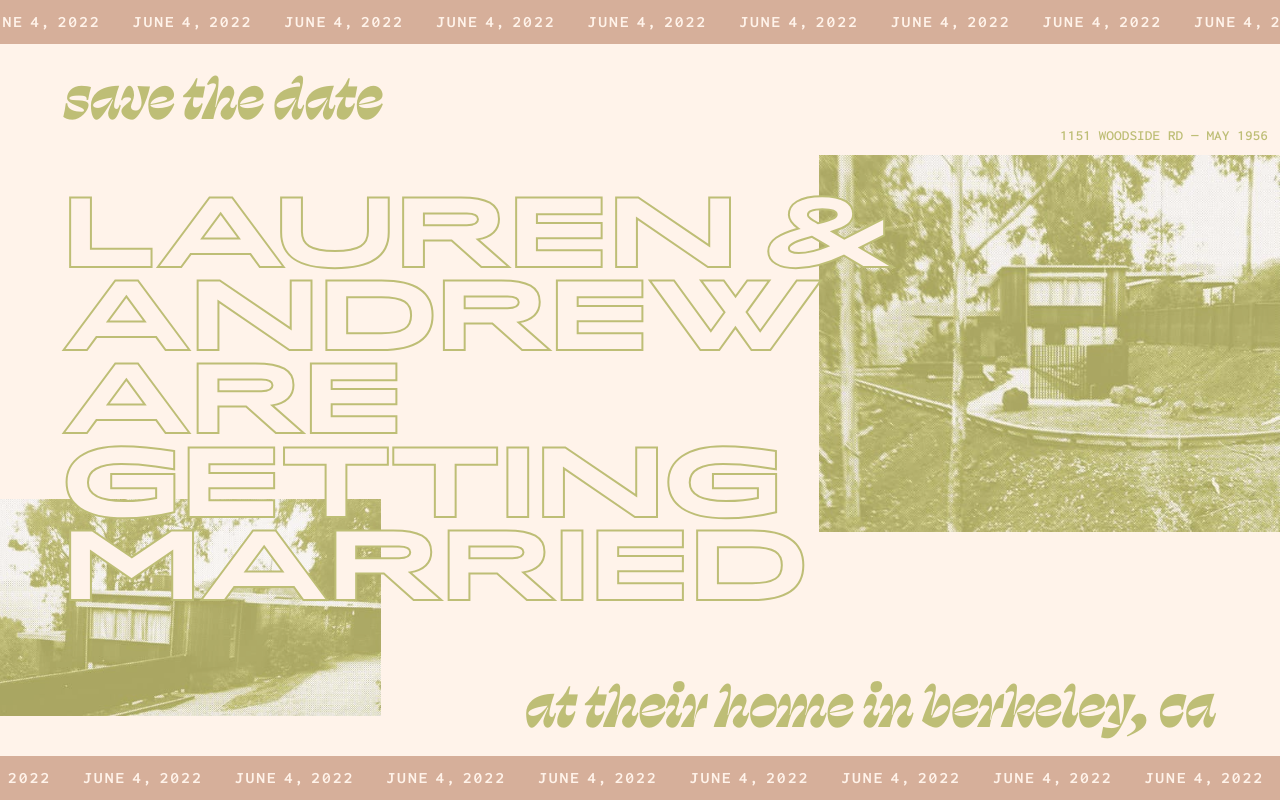
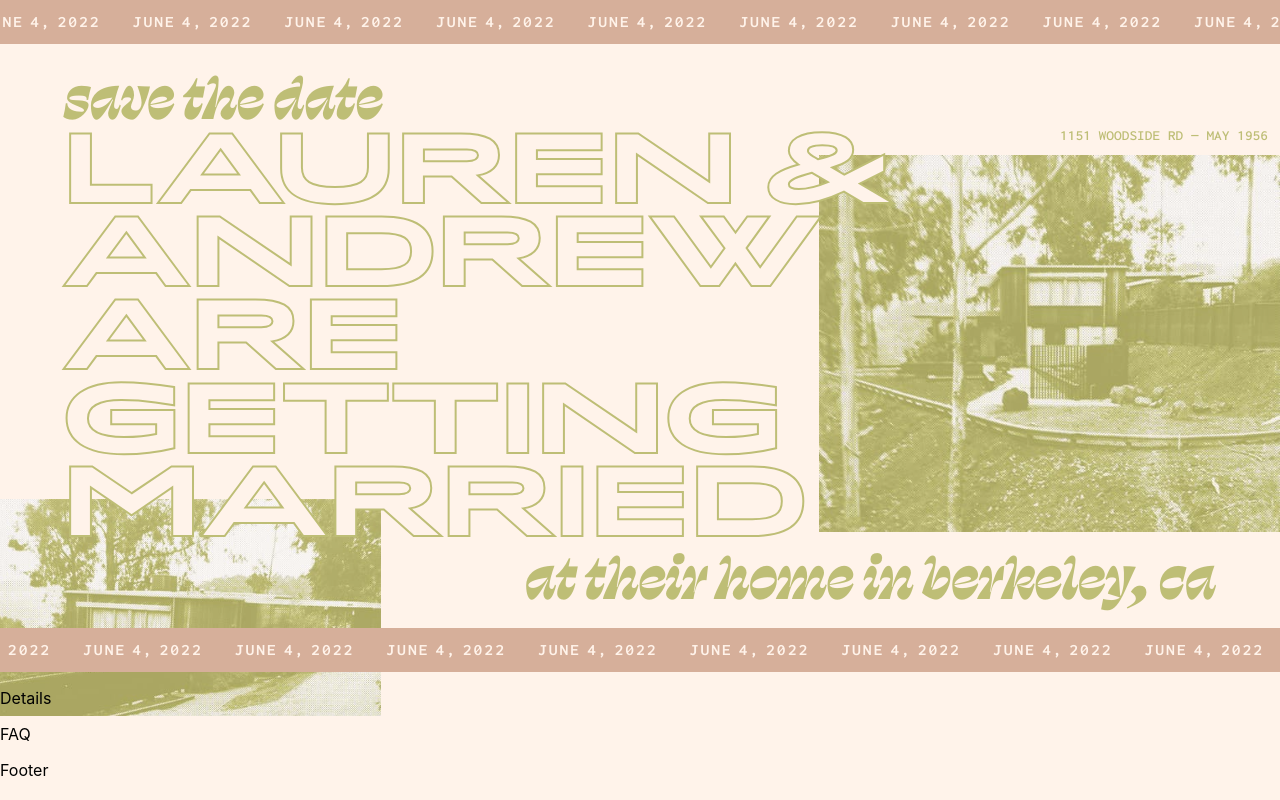
Before and after one commit to greymechanic/dash.wedding, a React (Create React App) app: page / in a window 1280 px wide. Built offline with nearby package versions, Linux system fonts and the light colour scheme.

Commit message:
add basic page structure

```diff
--- a/src/App.js
+++ b/src/App.js
@@ -1,6 +1,8 @@
 import "./App.scss";
-import woodside1 from "./images/woodside-1.jpg";
-import woodside2 from "./images/woodside-2.jpg";
+import Details from "./components/Details";
+import FAQ from "./components/FAQ";
+import Footer from "./components/Footer";
+import LandingPage from "./components/LandingPage";
 
 function App() {
   var vh = window.innerHeight * 0.01,
@@ -26,66 +28,11 @@ function App() {
 
   setHeight();
   return (
-    <div className="home page">
-      <header className="marquee">
-        <p>June<span> </span>4,<span> </span>2022</p>
-        <p aria-hidden="true">June<span> </span>4,<span> </span>2022</p>
-        <p aria-hidden="true">June<span> </span>4,<span> </span>2022</p>
-        <p aria-hidden="true">June<span> </span>4,<span> </span>2022</p>
-        <p aria-hidden="true">June<span> </span>4,<span> </span>2022</p>
-        <p aria-hidden="true">June<span> </span>4,<span> </span>2022</p>
-        <p aria-hidden="true">June<span> </span>4,<span> </span>2022</p>
-        <p aria-hidden="true">June<span> </span>4,<span> </span>2022</p>
-        <p aria-hidden="true">June<span> </span>4,<span> </span>2022</p>
-        <p aria-hidden="true">June<span> </span>4,<span> </span>2022</p>
-        <p aria-hidden="true">June<span> </span>4,<span> </span>2022</p>
-        <p aria-hidden="true">June<span> </span>4,<span> </span>2022</p>
-        <p aria-hidden="true">June<span> </span>4,<span> </span>2022</p>
-        <p aria-hidden="true">June<span> </span>4,<span> </span>2022</p>
-        <p aria-hidden="true">June<span> </span>4,<span> </span>2022</p>
-        <p aria-hidden="true">June<span> </span>4,<span> </span>2022</p>
-        <p aria-hidden="true">June<span> </span>4,<span> </span>2022</p>
-        <p aria-hidden="true">June<span> </span>4,<span> </span>2022</p>
-      </header>
-      <div className="main">
-        <h2>save the date</h2>
-        <h1>
-          LAUREN & <br />
-          ANDREW <br />
-          ARE <br />
-          GETTING <br />
-          MARRIED
-        </h1>
-        <h2 className="tagline">at their home in berkeley, ca</h2>
-        <div className="background top-image">
-          <p className="caption">1151 Woodside Rd — May 1956</p>
-          <img src={woodside1} />
-        </div>
-        <div className="background bottom-image">
-          {/* <p className="caption">1151 Woodside Rd - May 1956</p> */}
-          <img src={woodside2} />
-        </div>
-      </div>
-      <footer className="marquee-r">
-        <p>June<span> </span>4,<span> </span>2022</p>
-        <p aria-hidden="true">June<span> </span>4,<span> </span>2022</p>
-        <p aria-hidden="true">June<span> </span>4,<span> </span>2022</p>
-        <p aria-hidden="true">June<span> </span>4,<span> </span>2022</p>
-        <p aria-hidden="true">June<span> </span>4,<span> </span>2022</p>
-        <p aria-hidden="true">June<span> </span>4,<span> </span>2022</p>
-        <p aria-hidden="true">June<span> </span>4,<span> </span>2022</p>
-        <p aria-hidden="true">June<span> </span>4,<span> </span>2022</p>
-        <p aria-hidden="true">June<span> </span>4,<span> </span>2022</p>
-        <p aria-hidden="true">June<span> </span>4,<span> </span>2022</p>
-        <p aria-hidden="true">June<span> </span>4,<span> </span>2022</p>
-        <p aria-hidden="true">June<span> </span>4,<span> </span>2022</p>
-        <p aria-hidden="true">June<span> </span>4,<span> </span>2022</p>
-        <p aria-hidden="true">June<span> </span>4,<span> </span>2022</p>
-        <p aria-hidden="true">June<span> </span>4,<span> </span>2022</p>
-        <p aria-hidden="true">June<span> </span>4,<span> </span>2022</p>
-        <p aria-hidden="true">June<span> </span>4,<span> </span>2022</p>
-        <p aria-hidden="true">June<span> </span>4,<span> </span>2022</p>
-      </footer>
+    <div className="wrapper">
+      <LandingPage />
+      <Details />
+      <FAQ />
+      <Footer />
     </div>
   );
 }
--- /dev/null
+++ b/src/components/Details.js
@@ -0,0 +1,10 @@
+
+function Details() {
+  return (
+    <div className="xxx">
+      <p>Details</p>
+    </div>
+  );
+}
+
+export default Details;
--- /dev/null
+++ b/src/components/FAQ.js
@@ -0,0 +1,10 @@
+
+function FAQ() {
+  return (
+    <div className="xxx">
+      <p>FAQ</p>
+    </div>
+  );
+}
+
+export default FAQ;
--- /dev/null
+++ b/src/components/Footer.js
@@ -0,0 +1,10 @@
+
+function Footer() {
+  return (
+    <div className="xxx">
+      <p>Footer</p>
+    </div>
+  );
+}
+
+export default Footer;
--- /dev/null
+++ b/src/components/LandingPage.js
@@ -0,0 +1,70 @@
+import woodside1 from "../images/woodside-1.jpg";
+import woodside2 from "../images/woodside-2.jpg";
+
+function LandingPage() {
+  return (
+    <div className="home page">
+    <header className="marquee">
+      <p>June<span> </span>4,<span> </span>2022</p>
+      <p aria-hidden="true">June<span> </span>4,<span> </span>2022</p>
+      <p aria-hidden="true">June<span> </span>4,<span> </span>2022</p>
+      <p aria-hidden="true">June<span> </span>4,<span> </span>2022</p>
+      <p aria-hidden="true">June<span> </span>4,<span> </span>2022</p>
+      <p aria-hidden="true">June<span> </span>4,<span> </span>2022</p>
+      <p aria-hidden="true">June<span> </span>4,<span> </span>2022</p>
+      <p aria-hidden="true">June<span> </span>4,<span> </span>2022</p>
+      <p aria-hidden="true">June<span> </span>4,<span> </span>2022</p>
+      <p aria-hidden="true">June<span> </span>4,<span> </span>2022</p>
+      <p aria-hidden="true">June<span> </span>4,<span> </span>2022</p>
+      <p aria-hidden="true">June<span> </span>4,<span> </span>2022</p>
+      <p aria-hidden="true">June<span> </span>4,<span> </span>2022</p>
+      <p aria-hidden="true">June<span> </span>4,<span> </span>2022</p>
+      <p aria-hidden="true">June<span> </span>4,<span> </span>2022</p>
+      <p aria-hidden="true">June<span> </span>4,<span> </span>2022</p>
+      <p aria-hidden="true">June<span> </span>4,<span> </span>2022</p>
+      <p aria-hidden="true">June<span> </span>4,<span> </span>2022</p>
+    </header>
+    <div className="main">
+      <h2>save the date</h2>
+      <h1>
+        LAUREN & <br />
+        ANDREW <br />
+        ARE <br />
+        GETTING <br />
+        MARRIED
+      </h1>
+      <h2 className="tagline">at their home in berkeley, ca</h2>
+      <div className="background top-image">
+        <p className="caption">1151 Woodside Rd — May 1956</p>
+        <img src={woodside1} />
+      </div>
+      <div className="background bottom-image">
+        {/* <p className="caption">1151 Woodside Rd - May 1956</p> */}
+        <img src={woodside2} />
+      </div>
+    </div>
+    <footer className="marquee-r">
+      <p>June<span> </span>4,<span> </span>2022</p>
+      <p aria-hidden="true">June<span> </span>4,<span> </span>2022</p>
+      <p aria-hidden="true">June<span> </span>4,<span> </span>2022</p>
+      <p aria-hidden="true">June<span> </span>4,<span> </span>2022</p>
+      <p aria-hidden="true">June<span> </span>4,<span> </span>2022</p>
+      <p aria-hidden="true">June<span> </span>4,<span> </span>2022</p>
+      <p aria-hidden="true">June<span> </span>4,<span> </span>2022</p>
+      <p aria-hidden="true">June<span> </span>4,<span> </span>2022</p>
+      <p aria-hidden="true">June<span> </span>4,<span> </span>2022</p>
+      <p aria-hidden="true">June<span> </span>4,<span> </span>2022</p>
+      <p aria-hidden="true">June<span> </span>4,<span> </span>2022</p>
+      <p aria-hidden="true">June<span> </span>4,<span> </span>2022</p>
+      <p aria-hidden="true">June<span> </span>4,<span> </span>2022</p>
+      <p aria-hidden="true">June<span> </span>4,<span> </span>2022</p>
+      <p aria-hidden="true">June<span> </span>4,<span> </span>2022</p>
+      <p aria-hidden="true">June<span> </span>4,<span> </span>2022</p>
+      <p aria-hidden="true">June<span> </span>4,<span> </span>2022</p>
+      <p aria-hidden="true">June<span> </span>4,<span> </span>2022</p>
+    </footer>
+  </div>
+  );
+}
+
+export default LandingPage;
```
